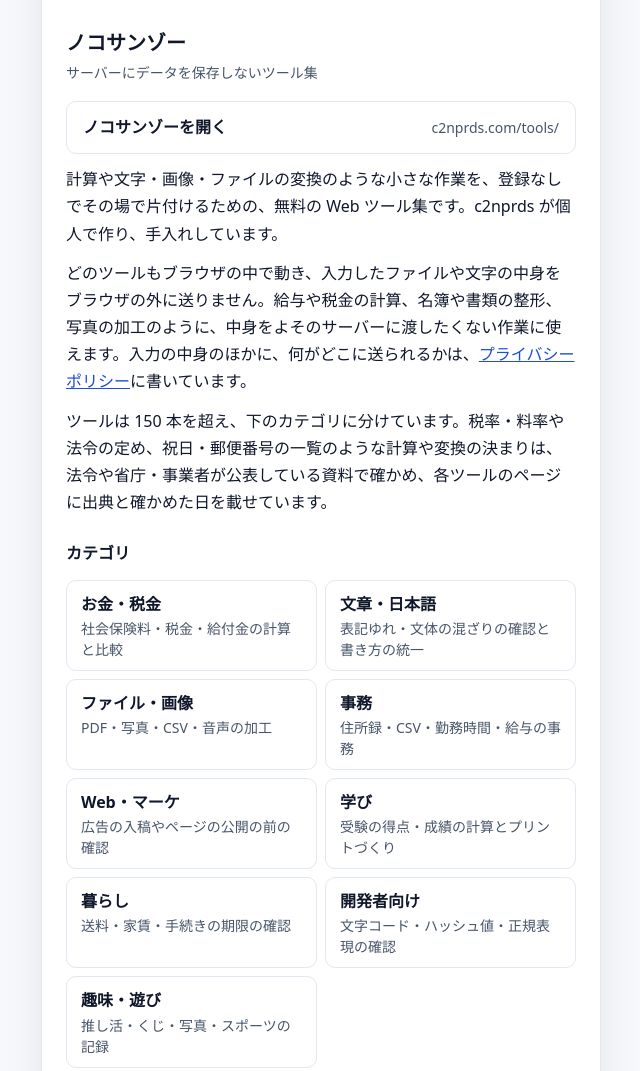
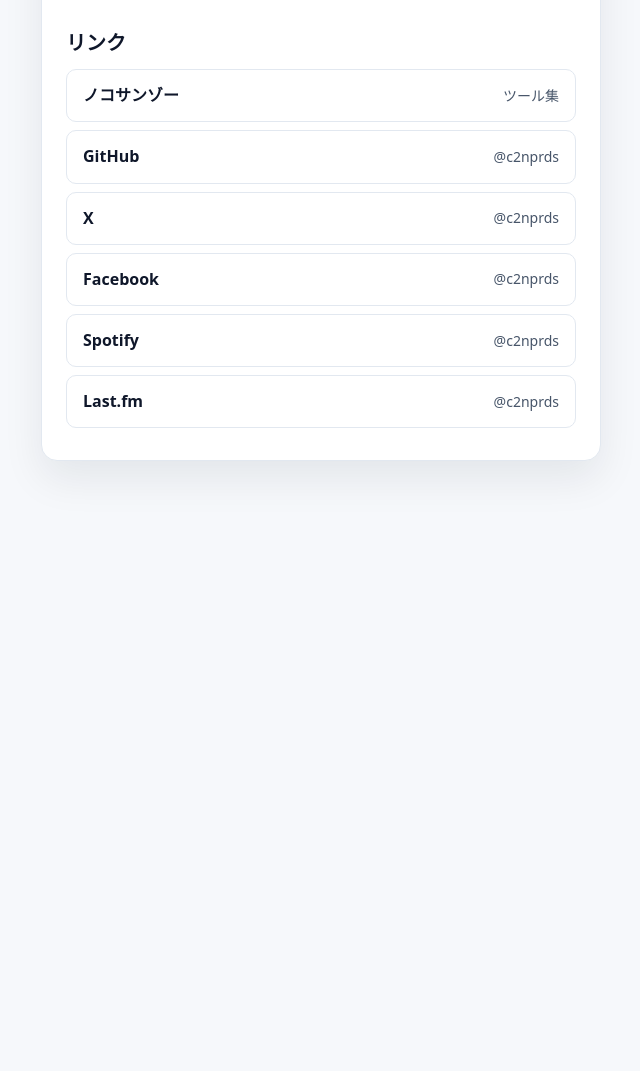
Before and after one commit to c2nprds/c2nprds.github.io, a plain HTML site: page index.html in a window 1280 px wide. Shown: the part 184-1255 px from the top of the page, without its empty margins (319-959 px from the left). After the commit the page ends 800 px from the top, so only its background shows below. Drawn offline with Linux system fonts and the light colour scheme.

Commit message:
feat: ノコサンゾーの紹介とフッターを外してリンク 1 行にし、行き先を nokosanzo.com に変える

```diff
--- a/index.html
+++ b/index.html
@@ -4,19 +4,19 @@
 <meta charset="utf-8">
 <meta name="viewport" content="width=device-width, initial-scale=1">
 <title>c2nprds.com</title>
-<meta name="description" content="Daisuke Yokoyama（c2nprds）の自己紹介。Software Engineer・Web Developer・Editor。坂戸市在住。サーバーにデータを保存しない無料の Web ツール集「ノコサンゾー」を作っています。">
+<meta name="description" content="Daisuke Yokoyama（c2nprds）の自己紹介。Software Engineer・Web Developer・Editor。坂戸市在住。Web ツール集「ノコサンゾー」を作っています。">
 <link rel="canonical" href="https://c2nprds.com/">
 <meta property="og:type" content="profile">
 <meta property="og:title" content="c2nprds.com">
-<meta property="og:description" content="Daisuke Yokoyama（c2nprds）の自己紹介。Software Engineer・Web Developer・Editor。坂戸市在住。サーバーにデータを保存しない無料の Web ツール集「ノコサンゾー」を作っています。">
+<meta property="og:description" content="Daisuke Yokoyama（c2nprds）の自己紹介。Software Engineer・Web Developer・Editor。坂戸市在住。Web ツール集「ノコサンゾー」を作っています。">
 <meta property="og:url" content="https://c2nprds.com/">
 <meta property="og:site_name" content="c2nprds.com">
 <meta property="og:locale" content="ja_JP">
 <meta name="twitter:card" content="summary">
-<!-- ファビコンはツール集のものを使う（ドメイン直下に favicon.ico は置かない）。github.io で見たときも出るよう、絶対 URL で指す -->
-<link rel="icon" href="https://c2nprds.com/tools/favicon.ico" sizes="32x32">
-<link rel="icon" href="https://c2nprds.com/tools/icon-192.png" type="image/png">
-<link rel="apple-touch-icon" href="https://c2nprds.com/tools/apple-touch-icon.png">
+<!-- ファビコンはツール集（nokosanzo.com）のものを使う（ドメイン直下に favicon.ico は置かない）。github.io で見たときも出るよう、絶対 URL で指す -->
+<link rel="icon" href="https://nokosanzo.com/favicon.ico" sizes="32x32">
+<link rel="icon" href="https://nokosanzo.com/icon-192.png" type="image/png">
+<link rel="apple-touch-icon" href="https://nokosanzo.com/apple-touch-icon.png">
 <script>
   // Google アナリティクス（GA4。ツール集と同じプロパティ）。c2nprds.com で開いたときだけ計測する（github.io で直接見たときは計測しない）
   if (location.hostname === "c2nprds.com") {
@@ -78,8 +78,6 @@
   @media (max-width: 399px) {
     .avatar { width: 64px; height: 64px; }
     h1 { font-size: 22px; }
-    /* 幅 320px でも、かぎかっこでまとめたサイト名がカードからはみ出さない大きさにする */
-    h2 { font-size: 18px; }
   }
   .handle { display: inline-block; color: var(--c-muted); font-size: 16px; font-weight: 400; }
   .role { margin: 8px 0 0; color: var(--c-accent-ink); font-weight: 600; }
@@ -103,37 +101,7 @@
   a.link:focus-visible { outline: 2px solid var(--c-accent); outline-offset: 2px; }
   a.link span { color: var(--c-muted); font-size: 14px; font-weight: 400; white-space: nowrap; }
   section { margin-top: 32px; }
-  section p { margin: 12px 0 0; }
-  section a:not(.link):not(.category) { color: var(--c-accent-ink); }
-  /* ツール集を開くリンクは、見出しのすぐ下に置いて目立たせる（色はほかのリンクと同じ） */
-  .tools-open { margin-top: 16px; }
-  /* 見出しのサイト名に添えるサブタイトル */
-  section p.tools-subtitle { margin-top: 4px; color: var(--c-muted); font-size: 14px; }
-  /* 狭い画面では、リンクの名前が 2 行に割れないよう、横の URL を出さない */
-  @media (max-width: 479px) { .tools-open span { display: none; } }
-  /* カテゴリは名前と短い説明を 2 行で出す。幅に余裕があれば 2 列にする */
-  ul.categories { margin-top: 12px; }
-  @media (min-width: 480px) { ul.categories { grid-template-columns: 1fr 1fr; } }
-  a.category {
-    display: block;
-    height: 100%;
-    padding: 10px 14px;
-    border: 1px solid var(--c-line);
-    border-radius: 10px;
-    color: var(--c-ink);
-    text-decoration: none;
-    font-weight: 600;
-  }
-  a.category:hover { background: var(--c-accent-soft); border-color: var(--c-accent-tint); }
-  a.category:focus-visible { outline: 2px solid var(--c-accent); outline-offset: 2px; }
-  a.category span { display: block; color: var(--c-muted); font-size: 14px; font-weight: 400; line-height: 1.5; }
-  h3 { margin: 24px 0 0; font-size: 16px; }
   h2 + ul { margin-top: 12px; }
-  /* ページの下の、ツール集の運営者情報などへのリンク */
-  footer { width: 100%; max-width: 560px; margin-top: 16px; text-align: center; color: var(--c-muted); font-size: 14px; }
-  footer ul { margin: 0; display: flex; flex-wrap: wrap; justify-content: center; gap: 4px 16px; }
-  footer a { color: var(--c-muted); }
-  footer a:hover { color: var(--c-accent-ink); }
 </style>
 </head>
 <body>
@@ -146,30 +114,10 @@
       <p class="place">日本, 坂戸市</p>
     </div>
   </div>
-  <section aria-labelledby="tools-heading">
-    <h2 id="tools-heading">ノコサンゾー</h2>
-    <p class="tools-subtitle">サーバーにデータを保存しないツール集</p>
-    <a class="link tools-open" href="https://c2nprds.com/tools/">ノコサンゾーを開く <span>c2nprds.com/tools/</span></a>
-    <p>計算や文字・画像・ファイルの変換のような小さな作業を、登録なしでその場で片付けるための、無料の Web ツール集です。c2nprds が個人で作り、手入れしています。</p>
-    <p>どのツールもブラウザの中で動き、入力したファイルや文字の中身をブラウザの外に送りません。給与や税金の計算、名簿や書類の整形、写真の加工のように、中身をよそのサーバーに渡したくない作業に使えます。入力の中身のほかに、何がどこに送られるかは、<a href="https://c2nprds.com/tools/privacy/">プライバシーポリシー</a>に書いています。</p>
-    <p>ツールは 150 本を超え、下のカテゴリに分けています。税率・料率や法令の定め、祝日・郵便番号の一覧のような計算や変換の決まりは、法令や省庁・事業者が公表している資料で確かめ、各ツールのページに出典と確かめた日を載せています。</p>
-    <h3>カテゴリ</h3>
-    <ul class="categories">
-      <li><a class="category" href="https://c2nprds.com/tools/c/money/">お金・税金<span>社会保険料・税金・給付金の計算と比較</span></a></li>
-      <li><a class="category" href="https://c2nprds.com/tools/c/text/">文章・日本語<span>表記ゆれ・文体の混ざりの確認と書き方の統一</span></a></li>
-      <li><a class="category" href="https://c2nprds.com/tools/c/file/">ファイル・画像<span>PDF・写真・CSV・音声の加工</span></a></li>
-      <li><a class="category" href="https://c2nprds.com/tools/c/office/">事務<span>住所録・CSV・勤務時間・給与の事務</span></a></li>
-      <li><a class="category" href="https://c2nprds.com/tools/c/web/">Web・マーケ<span>広告の入稿やページの公開の前の確認</span></a></li>
-      <li><a class="category" href="https://c2nprds.com/tools/c/edu/">学び<span>受験の得点・成績の計算とプリントづくり</span></a></li>
-      <li><a class="category" href="https://c2nprds.com/tools/c/life/">暮らし<span>送料・家賃・手続きの期限の確認</span></a></li>
-      <li><a class="category" href="https://c2nprds.com/tools/c/dev/">開発者向け<span>文字コード・ハッシュ値・正規表現の確認</span></a></li>
-      <li><a class="category" href="https://c2nprds.com/tools/c/hobby/">趣味・遊び<span>推し活・くじ・写真・スポーツの記録</span></a></li>
-    </ul>
-  </section>
   <section aria-labelledby="links-heading">
     <h2 id="links-heading">リンク</h2>
     <ul>
-      <li><a class="link" href="https://c2nprds.com/tools/">ノコサンゾー <span>ツール集</span></a></li>
+      <li><a class="link" href="https://nokosanzo.com/">ノコサンゾー <span>ツール集</span></a></li>
       <li><a class="link" href="https://github.com/c2nprds">GitHub <span>@c2nprds</span></a></li>
       <li><a class="link" href="https://x.com/c2nprds">X <span>@c2nprds</span></a></li>
       <li><a class="link" href="https://www.facebook.com/c2nprds">Facebook <span>@c2nprds</span></a></li>
@@ -178,12 +126,5 @@
     </ul>
   </section>
 </main>
-<footer>
-  <ul>
-    <li><a href="https://c2nprds.com/tools/about/">運営者情報</a></li>
-    <li><a href="https://c2nprds.com/tools/privacy/">プライバシーポリシー</a></li>
-    <li><a href="https://c2nprds.com/tools/contact/">お問い合わせ</a></li>
-  </ul>
-</footer>
 </body>
 </html>
```
